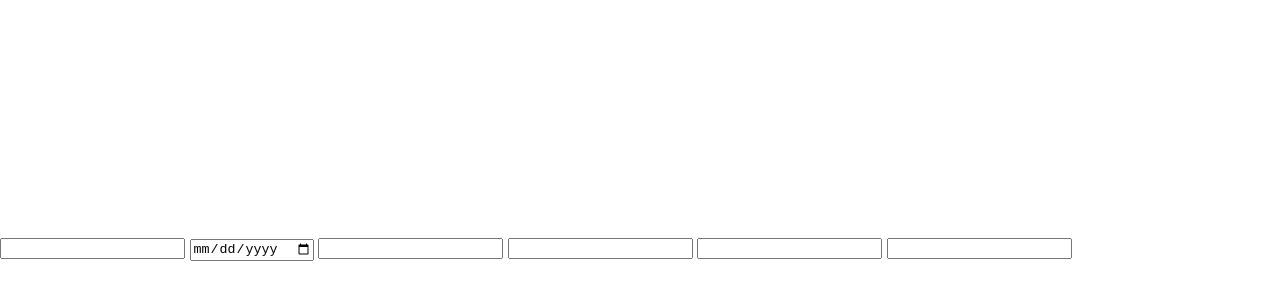
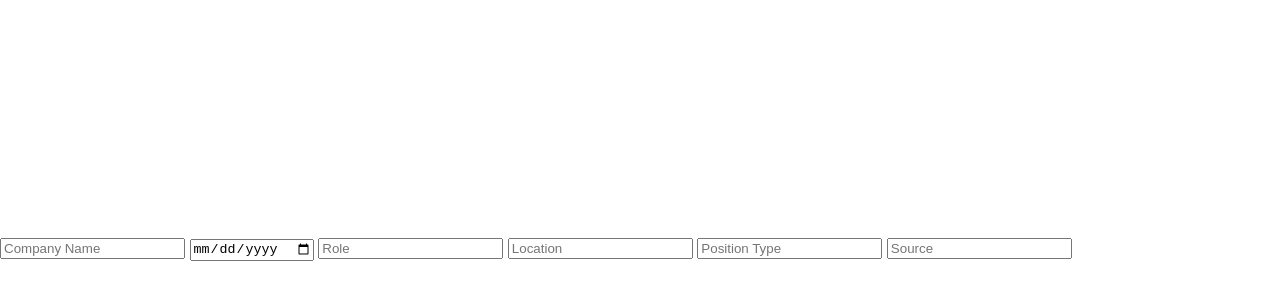
Before and after one commit to Luis-Betancourt93/HitList, a website built with Vite: page index.html in a window 1280 px wide. Shown: the part 152-452 px from the top of the page. Built offline with nearby package versions, Linux system fonts and the light colour scheme; no server answers.

Commit message:
Added placeholder to the form

```diff
--- a/index.html
+++ b/index.html
@@ -8,12 +8,12 @@
   </head>
   <body>
     <form action="">
-      <input type="text" name="companyName" >
-      <input type="date" name="dateAdded" >
-      <input type="text" name="role" >
-      <input type="text" name="location" >
-      <input type="text" name="positionType" >
-      <input type="text" name="source" >
+      <input type="text" name="companyName" placeholder="Company Name" >
+      <input type="date" name="dateAdded" placeholder="Date Added">
+      <input type="text" name="role" placeholder="Role">
+      <input type="text" name="location" placeholder="Location">
+      <input type="text" name="positionType" placeholder="Position Type">
+      <input type="text" name="source" placeholder="Source">
 
     </form>
     <script type="module" src="/src/main.js"></script>
```
